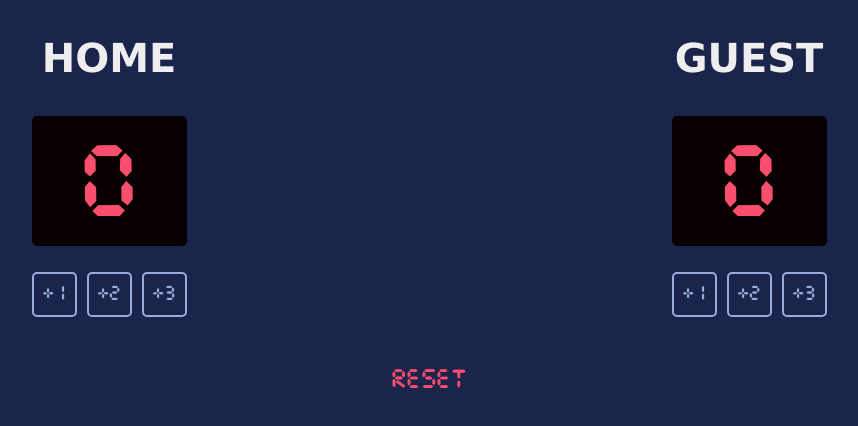
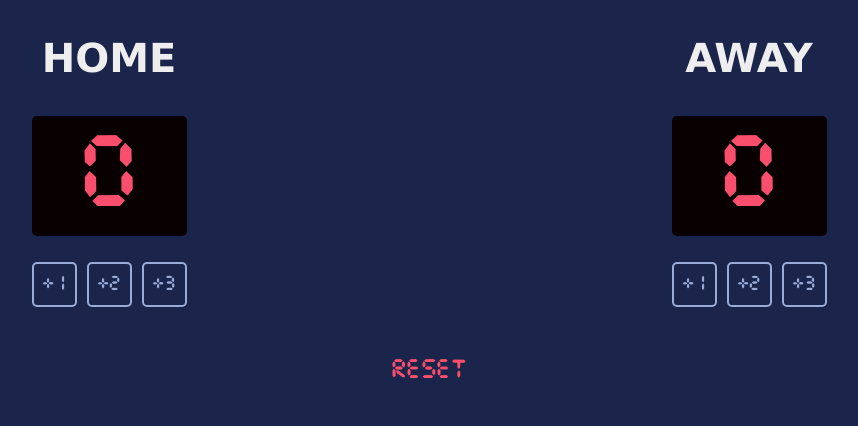
Before and after one commit to DrakeGomez/scoreboard-project, a plain HTML site: page index.html in a window 1280 px wide. Shown: the whole page, without its empty margins (211-1069 px from the left). Drawn offline with nearby package versions, Linux system fonts and the light colour scheme.

Commit message:
changes to .html and .css

```diff
--- a/index.css
+++ b/index.css
@@ -42,7 +42,7 @@ h3 {
     height: 120px;
     border-radius: 5px;
     margin-bottom: 26px;
-    padding: 10px 18px 0;
+    padding: 0px 18px 0;
 }
 
 .btn-group {
--- a/index.html
+++ b/index.html
@@ -17,7 +17,7 @@
                 </div>
             </div>
             <div class="score-column">
-                <h3>GUEST</h3>
+                <h3>AWAY</h3>
                 <div class="score-box">
                     <h1 id="guest-score"></h1>
                 </div>
```
